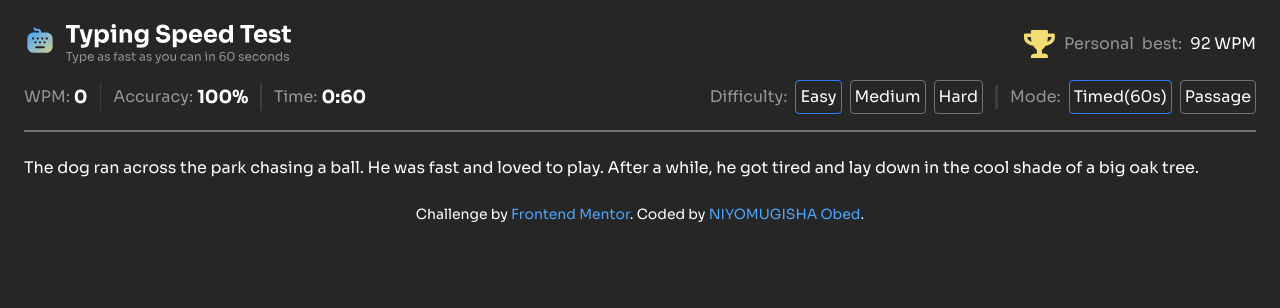
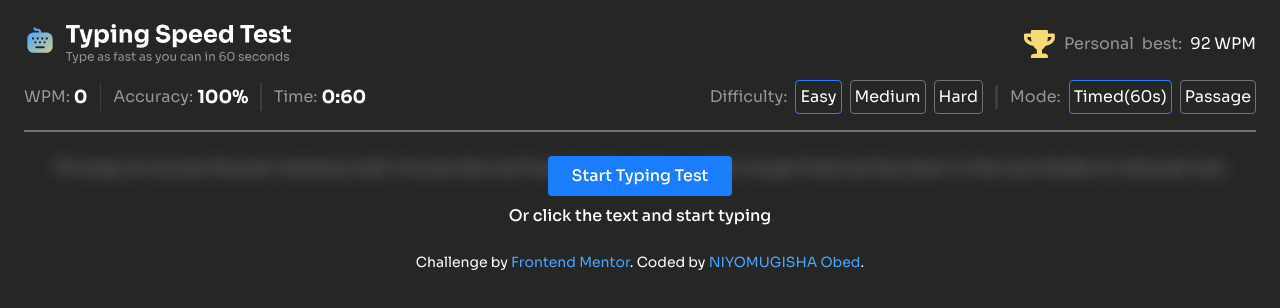
Before and after one commit to obedeveloper/typing-speed-test, a SvelteKit app: page / in a window 1280 px wide. Shown: the top 308 px of the page. Built offline with nearby package versions, Linux system fonts and the light colour scheme.

Commit message:
Add "start-test" button

```diff
--- a/src/routes/+page.svelte
+++ b/src/routes/+page.svelte
@@ -3,6 +3,8 @@
 
 	import HeaderSec1 from './HeaderSec1.svelte';
 	import HeaderSec2 from './HeaderSec2.svelte';
+
+	let testStarted = $state(false);
 </script>
 
 <svelte:head>
@@ -15,6 +17,25 @@
 	<hr class="border border-neutral-500" />
 </header>
 
-<main class="container">
-	{getPassage().value}
+<main class="container grid place-content-center">
+	<div class={['text-neutral-400', !testStarted && 'blur-sm']}>
+		{getPassage().value}
+	</div>
+	{#if !testStarted}
+		<div class="z-10 grid place-content-center gap-2 font-medium">
+			<button
+				onclick={() => (testStarted = true)}
+				class="mx-auto w-fit cursor-pointer rounded bg-blue-600 px-6 py-2"
+			>
+				Start Typing Test
+			</button>
+			<p>Or click the text and start typing</p>
+		</div>
+	{/if}
 </main>
+
+<style>
+	main > * {
+		grid-area: 1/1;
+	}
+</style>
```
